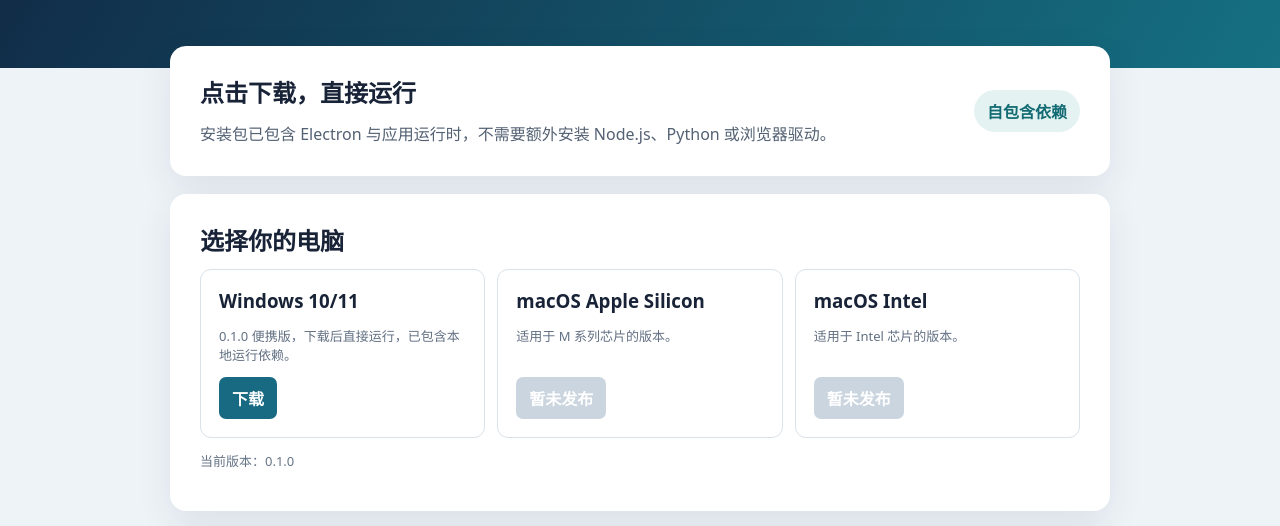
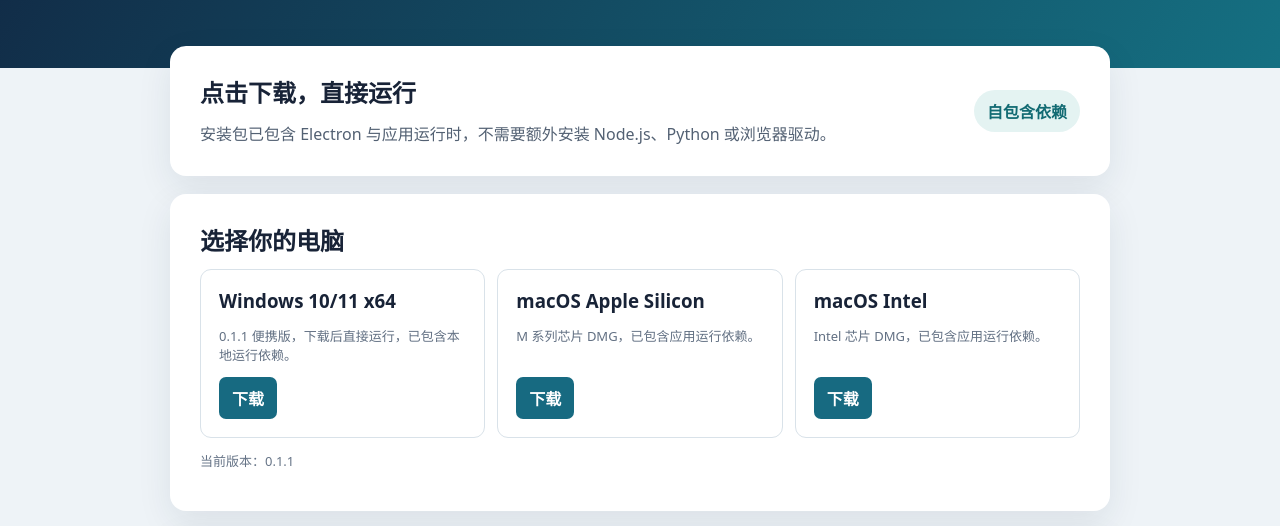
Before and after one commit to yangmagic14-hub/jihe-research-downloads, a plain HTML site: page site/index.html in a window 1280 px wide. Shown: the part 207-733 px from the top of the page. Drawn offline with Linux system fonts and the light colour scheme.

Commit message:
Publish macOS download links

```diff
--- a/site/app.js
+++ b/site/app.js
@@ -2,11 +2,11 @@ const list = document.querySelector('#download-list');
 const versionLabel = document.querySelector('#version');
 
 const fallback = {
-  version: '0.1.0',
+  version: '0.1.1',
   files: {
-    windows: { label: 'Windows 10/11', description: '便携版，下载后直接打开，无需安装 Node.js。', url: 'https://github.com/yangmagic14-hub/jihe-research-downloads/releases/latest/download/jihe-research-desktop-win-x64.exe' },
-    macArm: { label: 'macOS Apple Silicon', description: '适用于 M 系列芯片的 DMG 安装包。', url: '' },
-    macIntel: { label: 'macOS Intel', description: '适用于 Intel 芯片的 DMG 安装包。', url: '' }
+    windows: { label: 'Windows 10/11 x64', description: '便携版，下载后直接打开，无需安装 Node.js。', url: 'https://github.com/yangmagic14-hub/jihe-research-downloads/releases/latest/download/jihe-research-desktop-win-x64.exe' },
+    macArm: { label: 'macOS Apple Silicon', description: 'M 系列芯片 DMG 安装包。', url: 'https://github.com/yangmagic14-hub/jihe-research-downloads/releases/latest/download/jihe-research-desktop-arm64.dmg' },
+    macIntel: { label: 'macOS Intel', description: 'Intel 芯片 DMG 安装包。', url: 'https://github.com/yangmagic14-hub/jihe-research-downloads/releases/latest/download/jihe-research-desktop-x64.dmg' }
   }
 };
 
--- a/site/assets.json
+++ b/site/assets.json
@@ -1,8 +1,8 @@
 {
-  "version": "0.1.0",
+  "version": "0.1.1",
   "files": {
-    "windows": { "label": "Windows 10/11", "description": "0.1.0 便携版，下载后直接运行，已包含本地运行依赖。", "url": "https://github.com/yangmagic14-hub/jihe-research-downloads/releases/latest/download/jihe-research-desktop-win-x64.exe" },
-    "macArm": { "label": "macOS Apple Silicon", "description": "适用于 M 系列芯片的版本。", "url": "" },
-    "macIntel": { "label": "macOS Intel", "description": "适用于 Intel 芯片的版本。", "url": "" }
+    "windows": { "label": "Windows 10/11 x64", "description": "0.1.1 便携版，下载后直接运行，已包含本地运行依赖。", "url": "https://github.com/yangmagic14-hub/jihe-research-downloads/releases/latest/download/jihe-research-desktop-win-x64.exe" },
+    "macArm": { "label": "macOS Apple Silicon", "description": "M 系列芯片 DMG，已包含应用运行依赖。", "url": "https://github.com/yangmagic14-hub/jihe-research-downloads/releases/latest/download/jihe-research-desktop-arm64.dmg" },
+    "macIntel": { "label": "macOS Intel", "description": "Intel 芯片 DMG，已包含应用运行依赖。", "url": "https://github.com/yangmagic14-hub/jihe-research-downloads/releases/latest/download/jihe-research-desktop-x64.dmg" }
   }
 }
--- a/site/downloads/SHA256SUMS.txt
+++ b/site/downloads/SHA256SUMS.txt
@@ -1 +1,5 @@
-4EE1F6937FE4CB5848BE6FA7B283E945862FCACC8533CCDB119131A1613960B1  jihe-research-desktop-win-x64.exe
+1B674B27A429B9354204454FCE5F59F52970F95CAC60D86C0920F65DF6B7C7B4  jihe-research-desktop-win-x64.exe
+CE9F3F573A40CD9BBD43AFAF8D062AACD2170B3C03F749C77BF0E691E0E0DF42  jihe-research-desktop-arm64.dmg
+DAB581A0F5D19E1661BB2181CEFF6E63598EC038620C28AA9F7C4C708A7F7E85  jihe-research-desktop-arm64.zip
+51E009BE08234C47D602F44AD4851D6B622F8D0B813BE7EE49854F131C4E2135  jihe-research-desktop-x64.dmg
+207A6C9B0752348543076733C2E968F39197F1B559F2B14930329CB9DCCBCD00  jihe-research-desktop-x64.zip
--- a/site/index.html
+++ b/site/index.html
@@ -12,7 +12,7 @@
   <main>
     <section class="hero"><div><h2>点击下载，直接运行</h2><p>安装包已包含 Electron 与应用运行时，不需要额外安装 Node.js、Python 或浏览器驱动。</p></div><span class="shield">自包含依赖</span></section>
     <section class="downloads"><h2>选择你的电脑</h2><div id="download-list"><p class="muted">正在读取可用版本……</p></div><p id="version" class="muted"></p></section>
-    <section class="notes"><h2>使用前说明</h2><ol><li>首次运行时，在应用打开的官方网页窗口中自行完成正常登录。</li><li>应用不保存账号、密码、Cookie，也不会绕过验证码、付费或访问限制。</li><li>结果只读取网页上已显示的检索结果，正式引用仍需回到原页面核对卷页与版本。</li></ol></section>
+    <section class="notes"><h2>使用前说明</h2><ol><li>首次运行时，在应用打开的官方网页窗口中自行完成正常登录。</li><li>应用不保存账号、密码、Cookie，也不会绕过验证码、付费或访问限制。</li><li>结果只读取网页上已显示的检索结果，正式引用仍需回到原页面核对卷页与版本。</li><li>macOS 安装包尚未经过 Apple 签名和公证，首次启动可能会被 Gatekeeper 提示拦截。</li></ol><p><a href="downloads/SHA256SUMS.txt">查看安装包 SHA-256 校验值</a></p></section>
   </main>
   <footer>籍合研究检索台 · 研究辅助工具 · <a href="https://github.com/yangmagic14-hub/jihe-research-downloads">查看项目说明</a></footer>
   <script src="app.js"></script>
```
